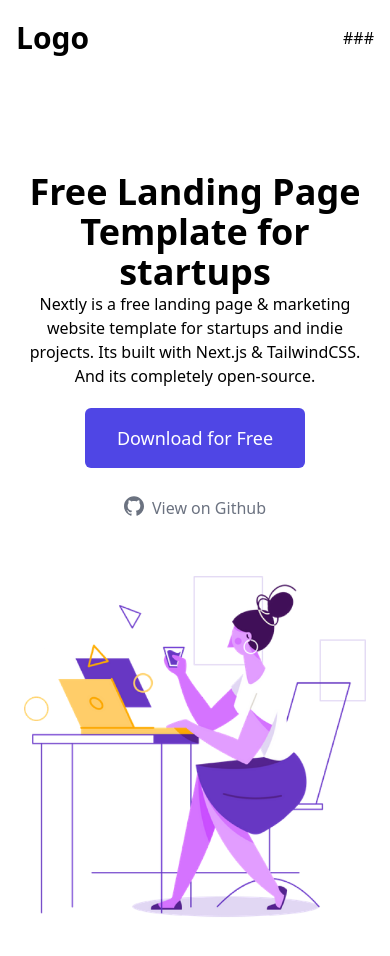
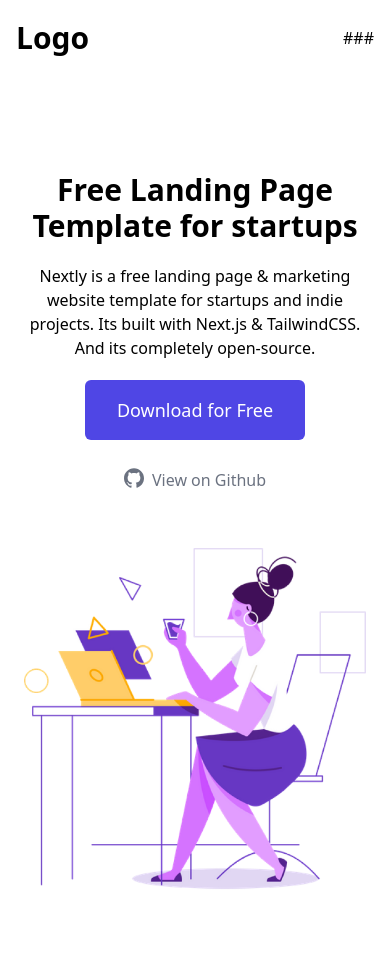
Before and after one commit to temiadebayo/Bryan-and-beckley_intl, a Next.js app: page / in a window 390 px wide. Shown: the top 956 px of the page. Built offline with nearby package versions, Linux system fonts and the light colour scheme.

Commit message:
Fix: responsive fonts

```diff
--- a/components/Hero.js
+++ b/components/Hero.js
@@ -4,8 +4,8 @@ export default function  Home(){
     return(
         <div className="xl:container mx-auto px-6 md:px-9 lg:flex justify-between py-12 gap-x-20 items-center lg:text-left  text-center mt-12 md:mt-0">
             <div className="max-w-2xl  mx-auto lg:mx-0 lg:1/2 mb-14 lg:mb-2">
-                <h1 className="text-4xl font-bold">Free Landing Page Template for startups</h1>
-                <p className="mt-">Nextly is a free landing page & marketing website template for startups and indie projects. Its built with Next.js & TailwindCSS. And its completely open-source.</p>
+                <h1 className="lg:text-4xl font-bold text-3xl">Free Landing Page Template for startups</h1>
+                <p className="mt-5 text-l">Nextly is a free landing page & marketing website template for startups and indie projects. Its built with Next.js & TailwindCSS. And its completely open-source.</p>
                 <div className="flex flex-col space-y-3 sm:space-x-4 sm:space-y-0 lg:flex-row mt-5 items-center ">
                     <a
                         href="https://web3templates.com/templates/nextly-landing-page-template-for-startups"
```
